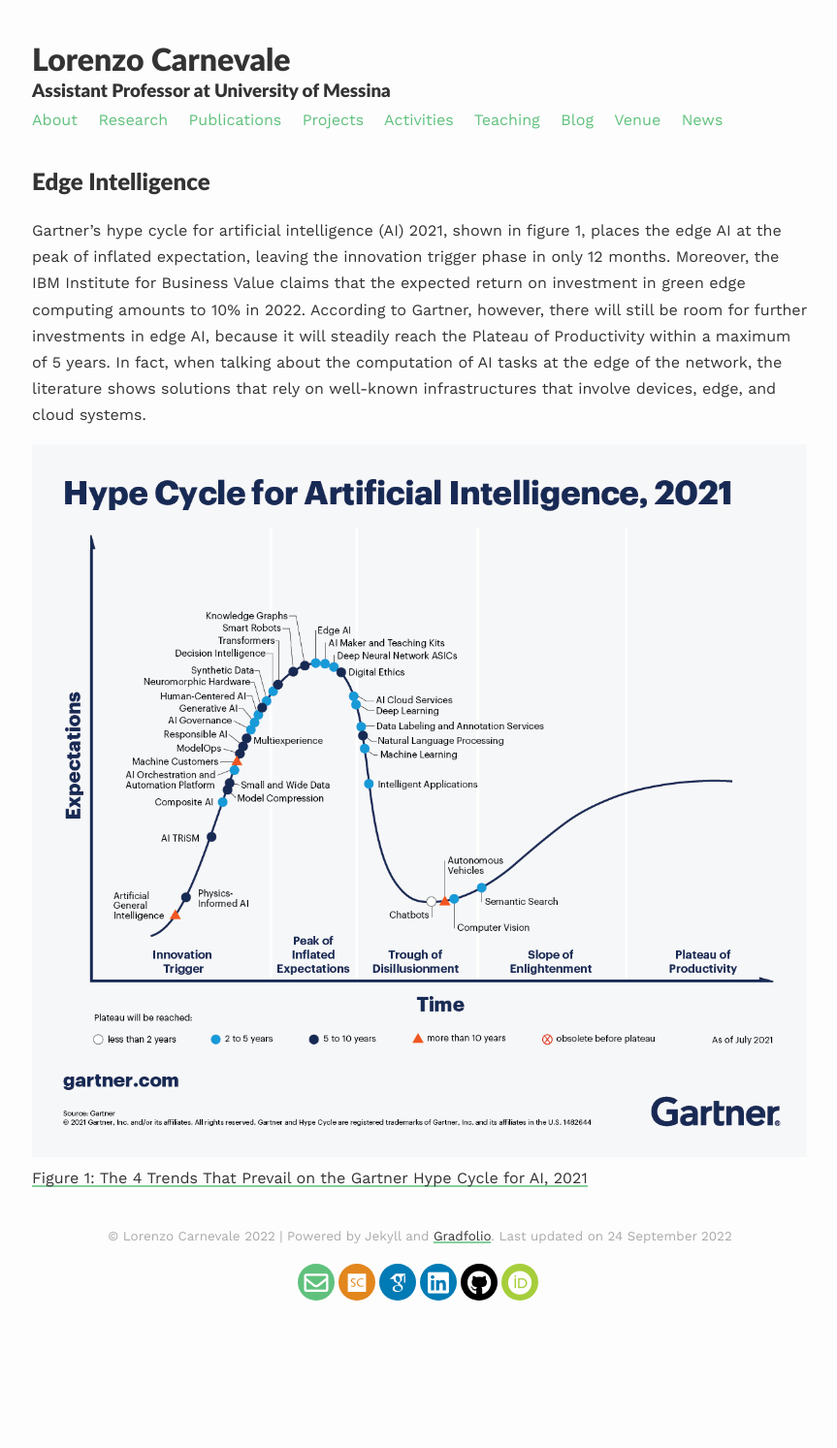
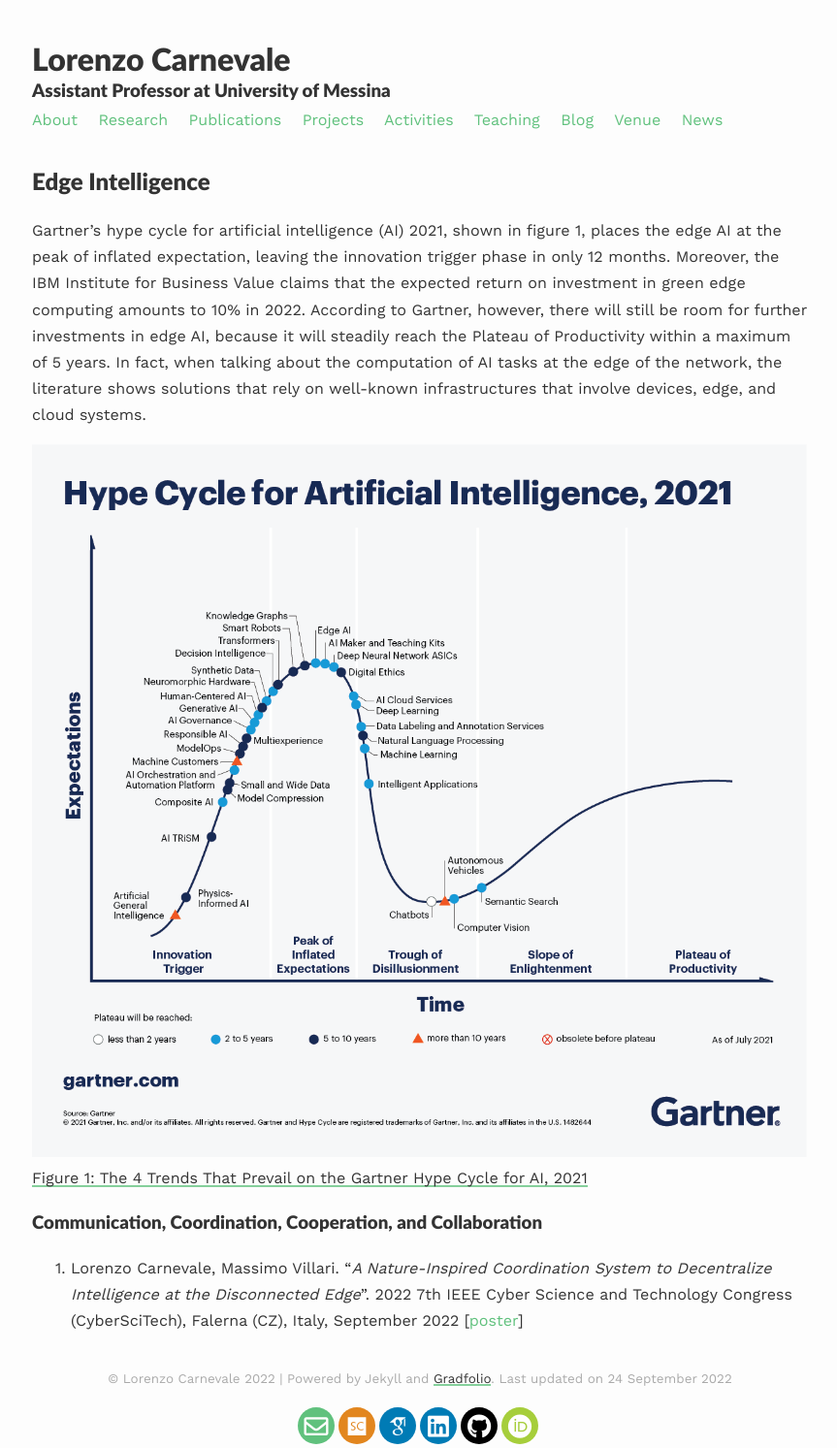
Before and after one commit to lcarnevale/lcarnevale.github.io, a Jekyll site: the page built from _pages/research/edge-ai.md, in a window 1280 px wide. Shown: the whole page at 97% size, without its empty margins (207-1070 px from the left). Built offline with Jekyll 4.4.1, drawn with Linux system fonts in a browser that asks for light colours; nearby versions of some CDN libraries; some web fonts are replaced; before the commit the page ends 1345 px from its top, so only the background shows below that.

Commit message:
update edge intelligence page with cyberscitech poster

```diff
--- a/_pages/research/edge-ai.md
+++ b/_pages/research/edge-ai.md
@@ -12,3 +12,9 @@
 
 ![gartner-hype-cycle-ai-2021](../../assets/images/gartner-hype-cycle-ai-2021.png)
 [Figure 1: The 4 Trends That Prevail on the Gartner Hype Cycle for AI, 2021](https://www.gartner.com/en/articles/the-4-trends-that-prevail-on-the-gartner-hype-cycle-for-ai-2021-)
+
+### Communication, Coordination, Cooperation, and Collaboration
+
+
+0.  Lorenzo Carnevale, Massimo Villari. "<i>A Nature-Inspired Coordination System to Decentralize Intelligence at the Disconnected Edge</i>". 2022 7th IEEE Cyber Science and Technology Congress (CyberSciTech), Falerna (CZ), Italy, September 2022 [[poster](https://drive.google.com/file/d/1mfqEl_vW5i_8IJl8kc6gmqlJYM0uF7Ng/view?usp=sharing)]
+{: reversed="reversed"}
```
